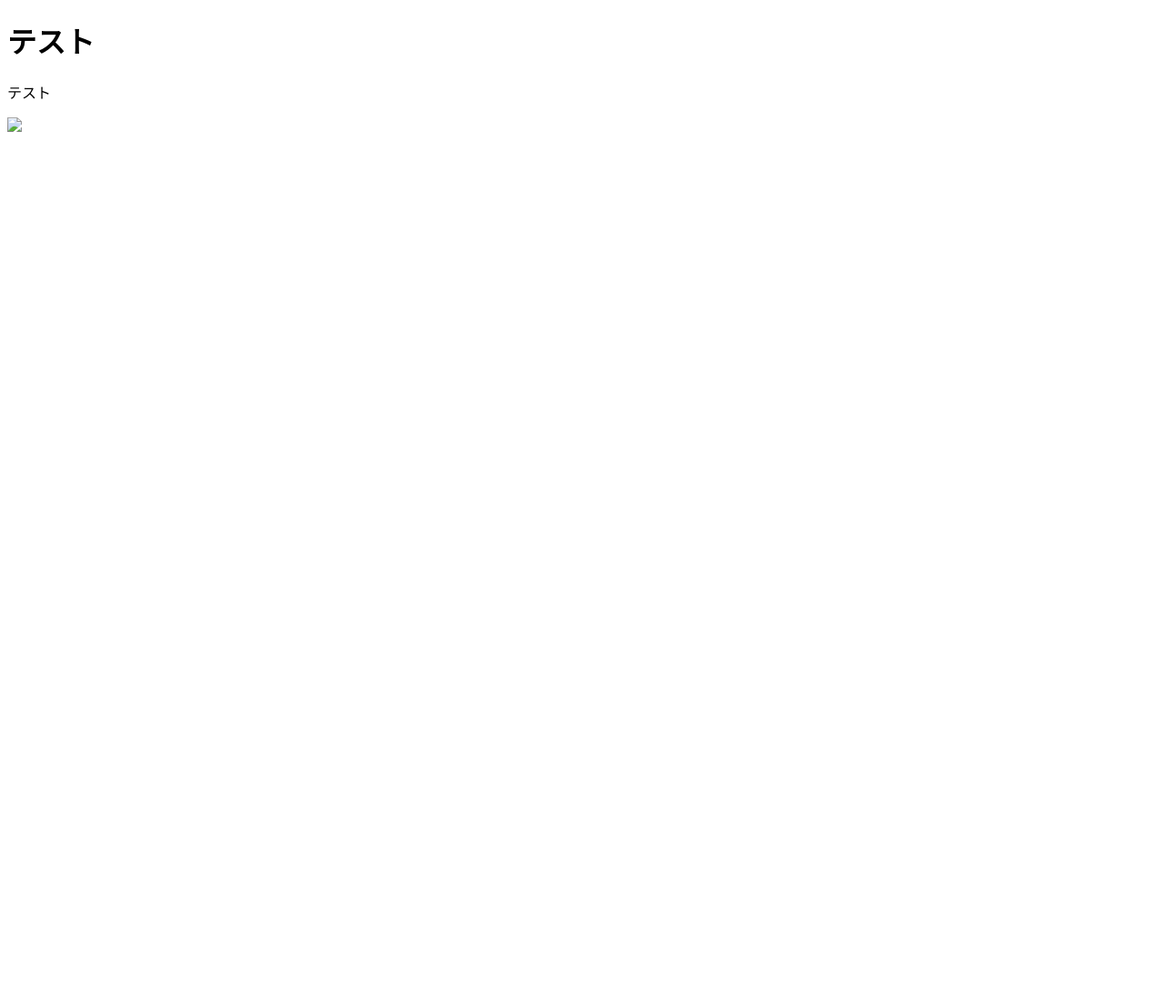
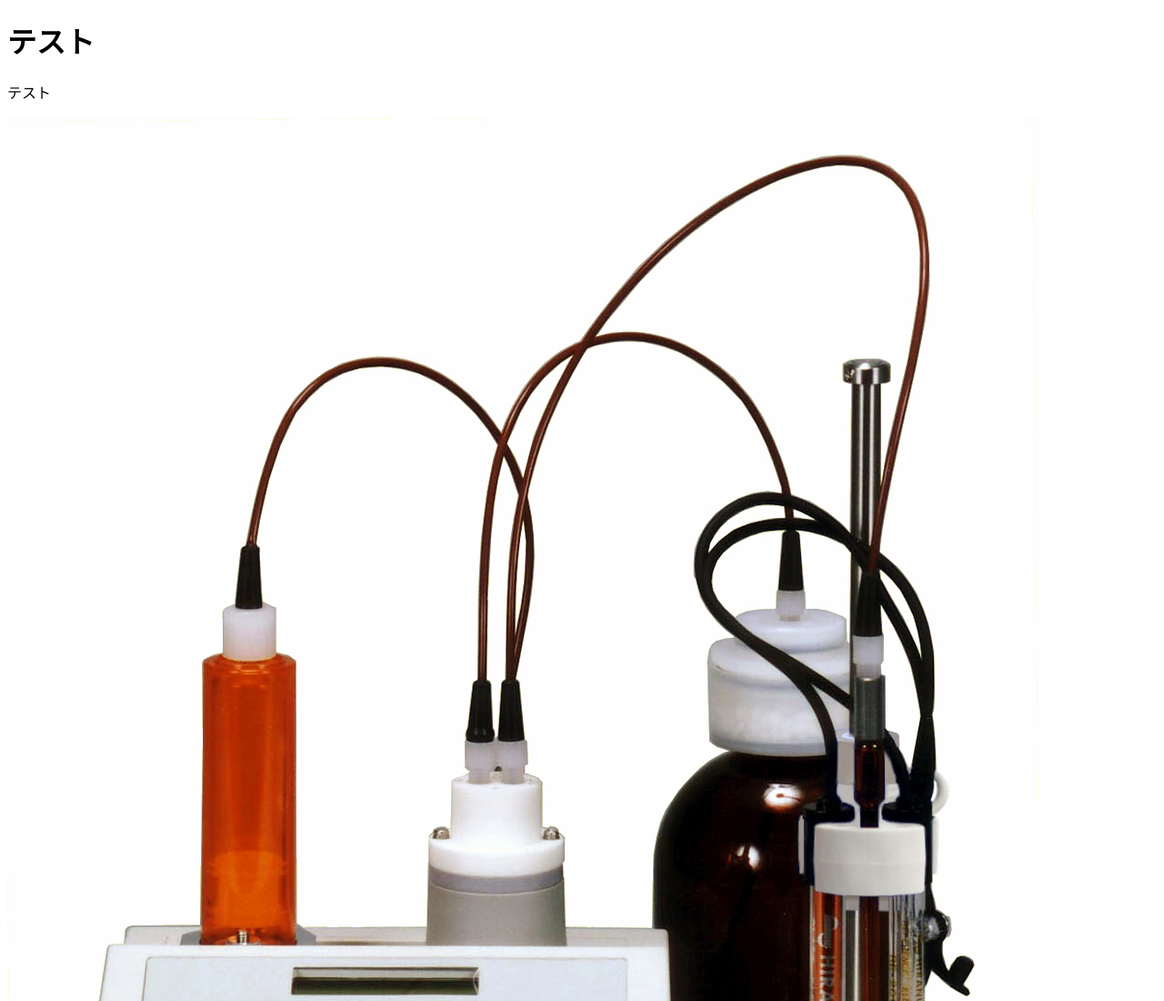
Before and after one commit to yuka-mogi/yuka-mogi.github.io, a plain HTML site: page index.html in a window 1280 px wide. Shown: the top 1100 px of the page at 91% size. Before the commit the page ends 800 px from the top, so only its background shows below. Drawn offline with Linux system fonts and the light colour scheme.

Commit message:
Update index.html

```diff
--- a/index.html
+++ b/index.html
@@ -8,6 +8,6 @@
   <body>
     <h1 class="title">テスト</h1>
     <p>テスト</p>
-    <img src="C:\Users\mogi\Desktop\COM-300A.jpg">
+    <img src="1.jpg">
   </body>
 </html>
```
